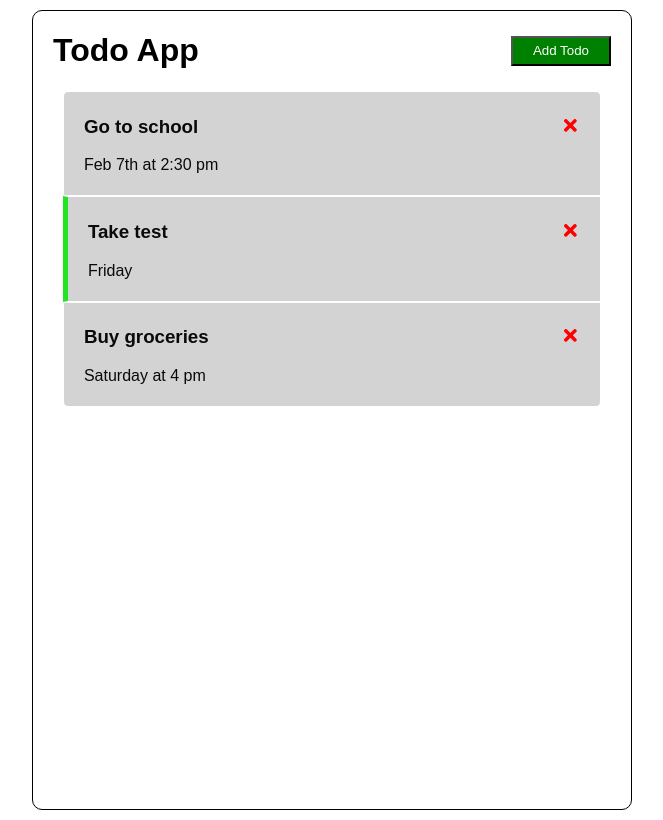
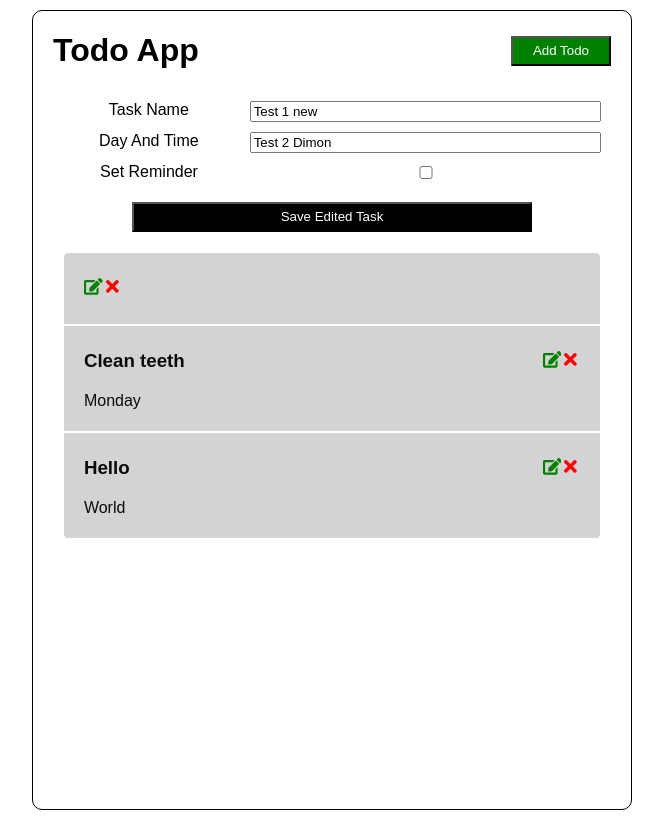
Before and after one commit to DmitryDoroshko/tasks-app, a React (Create React App) app: page / in a window 1280 px wide. Both pictures are taken after a click on the icon 878 px from the left and 124 px from the top of the page. Shown: the whole page, without its empty margins (308-971 px from the left). Built offline with nearby package versions, Linux system fonts and the light colour scheme; no server answers; data requests are answered from the project's data file.

Commit message:
editing a task done

```diff
--- a/db.json
+++ b/db.json
@@ -2,27 +2,21 @@
   "tasks": [
     {
       "id": 2,
-      "text": "Work out",
-      "day": "Feb 6th at 2:30 pm",
-      "reminder": true
+      "text": "Test 1 new ",
+      "day": "Test 2 Dimon",
+      "reminder": false
     },
     {
       "id": 3,
-      "text": "Go to school",
-      "day": "Feb 7th at 2:30 pm",
+      "text": "Clean teeth",
+      "day": "Monday",
       "reminder": false
     },
     {
-      "reminder": true,
-      "text": "Take test",
-      "day": "Friday ",
+      "reminder": false,
+      "text": "Hello ",
+      "day": "World",
       "id": 4
-    },
-    {
-      "reminder": false,
-      "text": "Buy groceries",
-      "day": "Saturday at 4 pm",
-      "id": 5
     }
   ]
 }
--- a/package.json
+++ b/package.json
@@ -1,4 +1,5 @@
 {
+  "homepage": "http://dmitrydoroshko.github.io/tasks-app/index.html",
   "name": "todo-app",
   "version": "0.1.0",
   "private": true,
--- a/src/App.js
+++ b/src/App.js
@@ -2,10 +2,14 @@ import { useState, useEffect } from 'react';
 import Header from "./components/Header";
 import Tasks from "./components/Tasks";
 import AddTask from "./components/AddTask";
+import EditTask from "./components/EditTask";
 
 function App() {
   let [tasks, setTasks] = useState([]);
   let [showTask, setShowTask] = useState(false);
+  let [editATask, setEditATask] = useState(false);
+  let [id, setId] = useState(0);
+
 
   const fetchTasks = async () => {
     const result = await fetch("http://localhost:5000/tasks");
@@ -77,14 +81,45 @@ function App() {
     getTasks();
   }, []);
 
+  const editTask = async (id, newText, newDayAndTime, newReminder) => {
+    setEditATask(!editATask);
+    const task = await fetchTask(id);
+    const newTask = {id: task.id, text: newText, day: newDayAndTime, reminder: newReminder};
+
+    const res = await fetch("http://localhost:5000/tasks/" + id, {
+      method: "PUT",
+      headers: {
+        'Content-type': 'application/json'
+      },
+      body: JSON.stringify(newTask)
+    });
+
+    const data = await res.json();
+
+    setTasks(tasks.map(task => {
+      if (task.id === id) {
+        task = data;
+      }
+      return task;
+    }));
+  }
+
+  const changeId = (newId) => {
+    setId(newId);
+  }
+
   return (
     <div className="container">
         <Header onShowAddTask={onShowAddTask} showTask={showTask}/>
         {showTask && <AddTask onAdd={addTask}/>}
+        {editATask && <EditTask id={id} onEdit={editTask}/>}
         <Tasks
         tasks={tasks}
         onDeleteTask={deleteTask}
         onReminderChange={changeTaskReminder}
+        onEditTask={editTask}
+        onIdChange={changeId}
+        currentId={id}
         />
     </div>
   );
--- /dev/null
+++ b/src/components/EditTask.js
@@ -0,0 +1,63 @@
+import {useState, useEffect} from 'react';
+
+function EditTask({onEdit, id}) {
+    let [text, setText] = useState('');
+    let [dayAndTime, setDayAndTime] = useState('');
+    let [reminder, setReminder] = useState(false);
+
+
+    const fetchTask = async (id) => {
+        const result = await fetch("http://localhost:5000/tasks/" + id);
+        const data = await result.json();
+        return data;
+    }
+
+    const onSubmit = (e) => {
+        e.preventDefault();
+
+        if (!text) {
+            alert("Text invalid");
+            return;
+        }
+        if (!dayAndTime) {
+            alert('Day And Time invalid');
+            return;
+        }
+        onEdit(id, text, dayAndTime, reminder);
+        setText('');
+        setDayAndTime('');
+        setReminder(false);
+    }
+
+    useEffect(function() {
+        const setTasksValues = async () => {
+            const task = await fetchTask(id);
+            setText(task.text);
+            setDayAndTime(task.day);
+            setReminder(task.reminder);
+        };
+        setTasksValues();
+    }, [id]);
+
+    return (
+        <form className="add-task" onSubmit={onSubmit}>
+            <div className="add-task__form-control">
+            <label htmlFor="task-name">Task Name</label>
+            <input type="text" id="task-name" className="task-name" placeholder="Enter new task name..." value={text} onChange={(e) => setText(e.target.value)}/>
+            </div>
+            <div className="add-task__form-control">
+            <label htmlFor="task-day-time">Day And Time</label>
+            <input type="text" id="task-day-time" className="task-day-time" placeholder="Enter new day and time..." value={dayAndTime} onChange={(e) => setDayAndTime(e.target.value)}/>
+            </div>
+            <div className="add-task__form-control">
+            <label htmlFor="task-reminder-checked">Set Reminder</label>
+            <input type="checkbox" id="task-reminder-checked" className="task-reminder-checked" checked={reminder} onChange={() => {
+                setReminder(!reminder)}
+                }/>
+            </div>
+            <input type="submit" className="btn btn-block" value="Save Edited Task"/>
+        </form>
+    )
+}
+
+export default EditTask;
--- a/src/components/Task.js
+++ b/src/components/Task.js
@@ -1,9 +1,21 @@
-import {FaTimes} from "react-icons/fa";
+import {FaTimes, FaEdit} from "react-icons/fa";
 
-const Task = ({task, onDeleteTask, onReminderChange}) => {
+const Task = ({task, onDeleteTask, onReminderChange, onEditTask, onIdChange}) => {
     return (
-        <div className={task.reminder ? "task reminder" : "task"} onDoubleClick={() => onReminderChange(task.id)}>
-            <h3>{task.text} <FaTimes style={{color: 'red', cursor: 'pointer'}} onClick={() => onDeleteTask(task.id)}/></h3>
+        <div
+        className={task.reminder ? "task reminder" : "task"}
+        onDoubleClick={() => onReminderChange(task.id)}>
+        <h3>{task.text}
+        <div>
+        <FaEdit style={{color: 'green', cursor: 'pointer'}} onClick={
+            () => {
+                onEditTask(task.id, task.text, task.day, task.reminder);
+                onIdChange(task.id);
+            }
+        }/>
+        <FaTimes style={{color: 'red', cursor: 'pointer'}} onClick={() => onDeleteTask(task.id)}/>
+        </div>
+        </h3>
             <p>{task.day}</p>
         </div>
     )
--- a/src/components/Tasks.js
+++ b/src/components/Tasks.js
@@ -1,10 +1,16 @@
 import Task from "./Task";
 
-const Tasks = ({tasks, onDeleteTask, onReminderChange}) => {
+const Tasks = ({tasks, onDeleteTask, onReminderChange, onEditTask, onIdChange}) => {
     return (
         <div className="tasks">
             {tasks.length > 0 ? tasks.map(task => {
-                return <Task key={task.id} task={task} onDeleteTask={onDeleteTask} onReminderChange={onReminderChange}/>
+                return <Task
+                key={task.id}
+                task={task}
+                onDeleteTask={onDeleteTask}
+                onReminderChange={onReminderChange}
+                onEditTask={onEditTask}
+                onIdChange={onIdChange}/>
             }) : 'No tasks to show...'}
         </div>
     )
```
